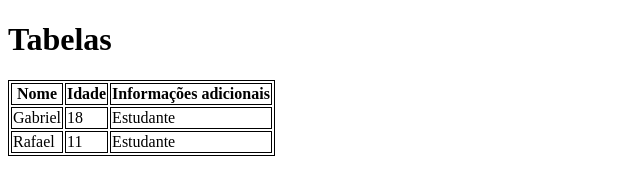
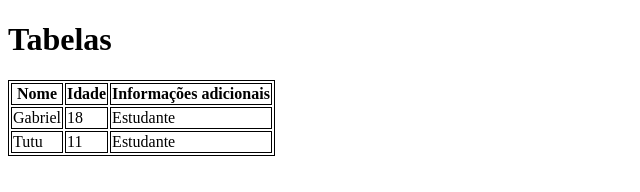
Before and after one commit to Gabriel-Cosendey/aula-tabela, a plain HTML site: page index.html in a window 1280 px wide. Shown: the full height of the page, 0-640 px from the left. Drawn offline with Linux system fonts and the light colour scheme.

Commit message:
alterado o nome do estudante

```diff
--- a/index.html
+++ b/index.html
@@ -27,7 +27,7 @@
                 <td>Estudante</td>
             </tr>
             <tr>
-                <td>Rafael</td>
+                <td>Tutu</td>
                 <td>11</td>
                 <td>Estudante</td>
             </tr>
```
